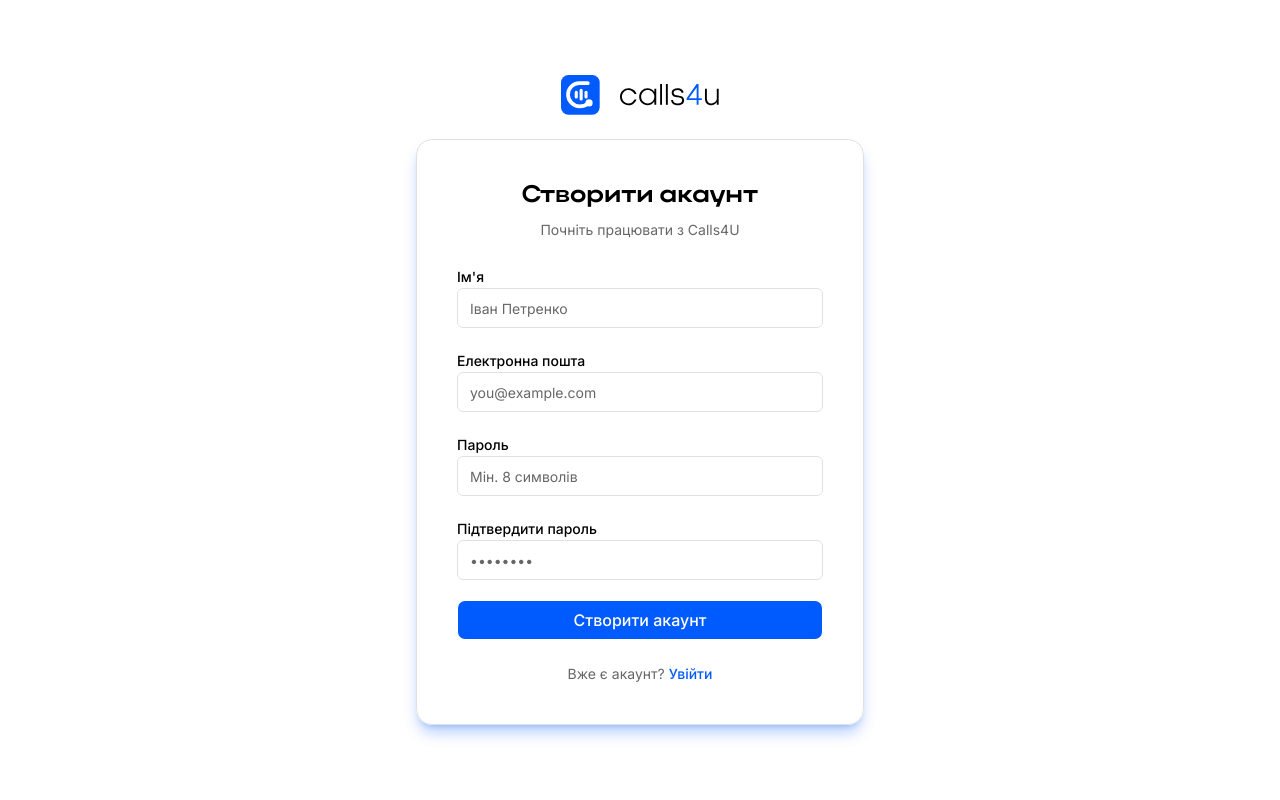
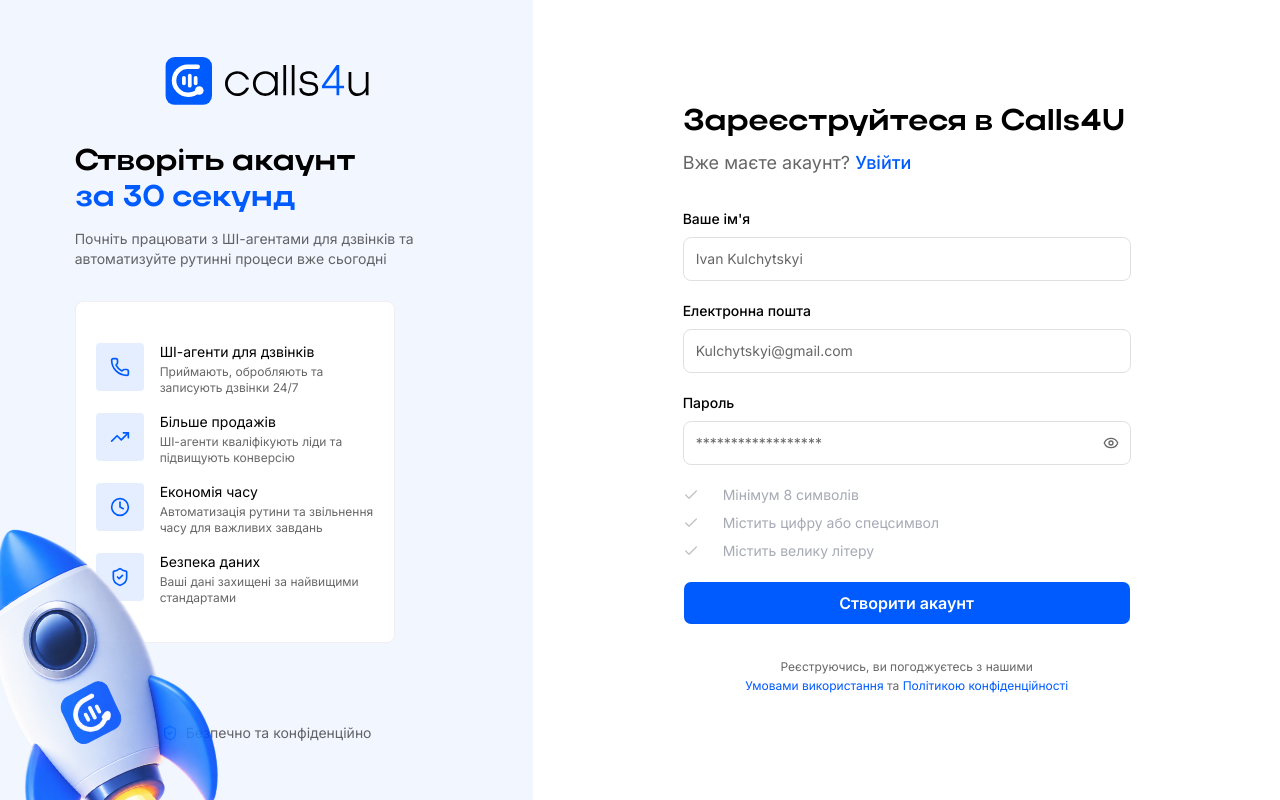
Before and after one commit to sales-ai-agents/sales-agent-landing, a Next.js app: page /sign-up in a window 1280 px wide. Built offline with nearby package versions, Linux system fonts and the light colour scheme; no server answers.

Commit message:
feat: sign in & sign-up page new UI

```diff
--- a/src/app/(auth)/layout.tsx
+++ b/src/app/(auth)/layout.tsx
@@ -1,9 +1,22 @@
+"use client";
+
 import React from "react";
+import { usePathname } from "next/navigation";
+
+import { AuthMarketingPanel } from "@/components/auth/auth-marketing-panel";
 
 export default function AuthLayout({ children }: { children: React.ReactNode }) {
+  const pathname = usePathname();
+  const variant = pathname === "/sign-up" ? "sign-up" : "sign-in";
+
   return (
-    <div className="font-body">
-      <main>{children}</main>
+    <div className="font-body flex min-h-screen">
+      <aside className="hidden lg:flex lg:w-1/2 xl:w-5/12">
+        <AuthMarketingPanel variant={variant} />
+      </aside>
+      <main className="flex w-full items-center justify-center px-4 py-8 lg:w-1/2 xl:w-7/12">
+        {children}
+      </main>
     </div>
   );
 }
--- a/src/app/(auth)/sign-in/page.tsx
+++ b/src/app/(auth)/sign-in/page.tsx
@@ -1,19 +1,20 @@
 "use client";
 
 import Link from "next/link";
-import Image from "next/image";
 import { useRouter } from "next/navigation";
 import { useForm } from "react-hook-form";
 import { zodResolver } from "@hookform/resolvers/zod";
 import { toast } from "sonner";
+
 import { Button } from "@/components/ui/button";
 import { Input } from "@/components/ui/input";
 import { Label } from "@/components/ui/label";
+import { PasswordInput } from "@/components/auth/password-input";
+import { SocialLoginButtons } from "@/components/auth/social-login-buttons";
 import { signInSchema, type SignInFormData } from "@/lib/schemas";
 import { useLogin } from "@/lib/hooks/use-auth";
 import { ApiError } from "@/lib/api-client";
 import { resolveErrorMessage, AUTH_ERROR_MESSAGES } from "@/lib/error-messages";
-import { SocialLoginButtons } from "@/components/auth/social-login-buttons";
 
 export default function SignInPage() {
   const router = useRouter();
@@ -48,60 +49,64 @@
   };
 
   return (
-    <div className="flex min-h-screen items-center justify-center px-4">
     <div className="w-full max-w-md">
-        <div className="mb-6 flex items-center justify-center gap-5">
-          <Image
-            src="/image/Logo.svg"
-            alt="Calls4u.ai logo"
-            width={40}
-            height={40}
-            className="h-auto w-auto"
-          />
-          <Image
-            src="/image/calls4u.svg"
-            alt="Calls4u.ai"
-            width={40}
-            height={40}
-            className="h-auto w-auto"
-          />
-        </div>
-
-        <div className="border-border shadow-primary/30 rounded-2xl border p-6 shadow-lg backdrop-blur-lg sm:p-10">
-          <div className="mb-6 text-center">
-            <h2 className="font-display text-2xl font-bold">З поверненням</h2>
-            <p className="font-body text-muted-foreground mt-2 text-sm">
-              Увійдіть у свій акаунт Calls4U
+      <div className="mb-8">
+        <h2 className="font-display text-2xl font-bold sm:text-3xl">Увійти у свій акаунт</h2>
+        <p className="text-muted-foreground mt-2 text-lg">
+          Немає акаунту?{" "}
+          <Link href="/sign-up" className="text-primary font-medium hover:underline">
+            Зареєструватися
+          </Link>
         </p>
       </div>
 
       <form onSubmit={handleSubmit(onSubmit)} className="space-y-5">
-            <div className="space-y-2">
+        <div className="flex flex-col gap-2">
           <Label htmlFor="email">Електронна пошта</Label>
-              <Input id="email" type="email" placeholder="you@example.com" {...register("email")} />
+          <Input
+            id="email"
+            type="email"
+            placeholder="you@example.com"
+            className="h-11 rounded-lg"
+            {...register("email")}
+          />
           {errors.email && (
             <p role="alert" className="text-sm text-red-600">
               {errors.email.message}
             </p>
           )}
         </div>
-            <div className="space-y-2">
+
+        <div className="flex flex-col gap-2">
           <Label htmlFor="password">Пароль</Label>
-              <Input
-                id="password"
-                type="password"
-                placeholder="••••••••"
-                {...register("password")}
-              />
+          <PasswordInput id="password" placeholder="******************" {...register("password")} />
           {errors.password && (
             <p role="alert" className="text-sm text-red-600">
               {errors.password.message}
             </p>
           )}
         </div>
+
+        <div className="flex items-center justify-between">
+          <label className="flex cursor-pointer items-center gap-2 text-sm text-gray-400 select-none">
+            <input
+              type="checkbox"
+              className="text-primary focus:ring-primary h-4 w-4 rounded border-gray-300"
+              defaultChecked
+            />
+            <span>Запам&apos;ятати мене</span>
+          </label>
+          <Link
+            href="/forgot-password"
+            className="text-primary text-sm font-medium hover:underline"
+          >
+            Забули пароль?
+          </Link>
+        </div>
+
         <Button
           type="submit"
-              className="bg-primary hover:bg-primary/90 h-10 w-full rounded-lg text-base text-white"
+          className="bg-primary hover:bg-primary/90 h-11 w-full rounded-lg text-base font-semibold text-white"
           disabled={login.isPending}
         >
           {login.isPending ? "Вхід..." : "Увійти"}
@@ -112,14 +117,16 @@
         <SocialLoginButtons />
       </div>
 
-          <p className="font-body text-muted-foreground mt-4 text-center text-sm">
-            Немає акаунту?{" "}
-            <Link href="/sign-up" className="text-primary font-medium hover:underline">
-              Зареєструватися
+      <p className="text-muted-foreground mt-8 text-center text-xs leading-relaxed">
+        Реєструючись, ви погоджуєтесь з нашими <br />
+        <Link href="/terms" className="text-primary hover:underline">
+          Умовами використання
+        </Link>{" "}
+        та{" "}
+        <Link href="/privacy" className="text-primary hover:underline">
+          Політикою конфіденційності
         </Link>
       </p>
     </div>
-      </div>
-    </div>
   );
 }
--- a/src/app/(auth)/sign-up/page.tsx
+++ b/src/app/(auth)/sign-up/page.tsx
@@ -1,19 +1,30 @@
 "use client";
 
 import Link from "next/link";
-import Image from "next/image";
 import { useRouter } from "next/navigation";
 import { useForm } from "react-hook-form";
 import { zodResolver } from "@hookform/resolvers/zod";
 import { toast } from "sonner";
+import { Check } from "lucide-react";
+
 import { Button } from "@/components/ui/button";
 import { Input } from "@/components/ui/input";
 import { Label } from "@/components/ui/label";
+import { PasswordInput } from "@/components/auth/password-input";
+import { SocialLoginButtons } from "@/components/auth/social-login-buttons";
 import { signUpSchema, type SignUpFormData } from "@/lib/schemas";
 import { useRegister } from "@/lib/hooks/use-auth";
 import { ApiError } from "@/lib/api-client";
 import { resolveErrorMessage, AUTH_ERROR_MESSAGES } from "@/lib/error-messages";
-import { SocialLoginButtons } from "@/components/auth/social-login-buttons";
+
+const PASSWORD_REQUIREMENTS = [
+  { label: "Мінімум 8 символів", test: (value: string) => value.length >= 8 },
+  {
+    label: "Містить цифру або спецсимвол",
+    test: (value: string) => /[0-9!@#$%^&*()_+\-=[\]{};':"\\|,.<>/?]/.test(value),
+  },
+  { label: "Містить велику літеру", test: (value: string) => /[A-ZА-ЯІЇЄҐ]/.test(value) },
+] as const;
 
 export default function SignUpPage() {
   const router = useRouter();
@@ -22,6 +33,7 @@
   const {
     register,
     handleSubmit,
+    watch,
     formState: { errors },
   } = useForm<SignUpFormData>({
     resolver: zodResolver(signUpSchema),
@@ -29,9 +41,10 @@
       name: "",
       email: "",
       password: "",
-      confirmPassword: "",
     },
   });
+
+  const passwordValue = watch("password", "");
 
   const onSubmit = (data: SignUpFormData): void => {
     registerMutation.mutate(
@@ -57,83 +70,78 @@
   };
 
   return (
-    <div className="flex min-h-screen items-center justify-center px-4">
     <div className="w-full max-w-md">
-        <div className="mb-6 flex items-center justify-center gap-5">
-          <Image
-            src="/image/Logo.svg"
-            alt="Calls4u.ai logo"
-            width={40}
-            height={40}
-            className="h-auto w-auto"
-          />
-          <Image
-            src="/image/calls4u.svg"
-            alt="Calls4u.ai"
-            width={40}
-            height={40}
-            className="h-auto w-auto"
-          />
-        </div>
-
-        <div className="border-border shadow-primary/30 rounded-2xl border p-6 shadow-lg backdrop-blur-lg sm:p-10">
-          <div className="mb-6 text-center">
-            <h2 className="font-display text-2xl font-bold">Створити акаунт</h2>
-            <p className="font-body text-muted-foreground mt-2 text-sm">
-              Почніть працювати з Calls4U
+      <div className="mb-8">
+        <h2 className="font-display text-2xl font-bold sm:text-3xl">Зареєструйтеся в Calls4U</h2>
+        <p className="text-muted-foreground mt-2 text-lg">
+          Вже маєте акаунт?{" "}
+          <Link href="/sign-in" className="text-primary font-medium hover:underline">
+            Увійти
+          </Link>
         </p>
       </div>
 
       <form onSubmit={handleSubmit(onSubmit)} className="space-y-5">
-            <div className="space-y-2">
-              <Label htmlFor="name">Ім&apos;я</Label>
-              <Input id="name" placeholder="Іван Петренко" {...register("name")} />
+        <div className="flex flex-col gap-2">
+          <Label htmlFor="name">Ваше ім&apos;я</Label>
+          <Input
+            id="name"
+            placeholder="Ivan Kulchytskyi"
+            className="h-11 rounded-lg"
+            {...register("name")}
+          />
           {errors.name && (
             <p role="alert" className="text-sm text-red-600">
               {errors.name.message}
             </p>
           )}
         </div>
-            <div className="space-y-2">
+
+        <div className="flex flex-col gap-2">
           <Label htmlFor="email">Електронна пошта</Label>
-              <Input id="email" type="email" placeholder="you@example.com" {...register("email")} />
+          <Input
+            id="email"
+            type="email"
+            placeholder="Kulchytskyi@gmail.com"
+            className="h-11 rounded-lg"
+            {...register("email")}
+          />
           {errors.email && (
             <p role="alert" className="text-sm text-red-600">
               {errors.email.message}
             </p>
           )}
         </div>
-            <div className="space-y-2">
+
+        <div className="flex flex-col gap-2">
           <Label htmlFor="password">Пароль</Label>
-              <Input
-                id="password"
-                type="password"
-                placeholder="Мін. 8 символів"
-                {...register("password")}
-              />
+          <PasswordInput id="password" placeholder="******************" {...register("password")} />
           {errors.password && (
             <p role="alert" className="text-sm text-red-600">
               {errors.password.message}
             </p>
           )}
         </div>
-            <div className="space-y-2">
-              <Label htmlFor="confirmPassword">Підтвердити пароль</Label>
-              <Input
-                id="confirmPassword"
-                type="password"
-                placeholder="••••••••"
-                {...register("confirmPassword")}
+
+        <ul className="space-y-2" aria-label="Вимоги до пароля">
+          {PASSWORD_REQUIREMENTS.map(({ label, test }) => {
+            const passed = test(passwordValue);
+
+            return (
+              <li key={label} className="flex items-center gap-6 text-sm">
+                <Check
+                  className={`h-4 w-4 ${passed ? "text-green-600" : "text-muted-foreground/40"}`}
+                  aria-hidden="true"
                 />
-              {errors.confirmPassword && (
-                <p role="alert" className="text-sm text-red-600">
-                  {errors.confirmPassword.message}
-                </p>
-              )}
-            </div>
+                <span className={passed ? "text-gray-500" : "text-gray-500/60"}>{label}</span>
+              </li>
+            );
+          })}
+        </ul>
+
         <Button
           type="submit"
-              className="bg-primary hover:bg-primary/90 h-10 w-full rounded-lg text-base text-white"
+          className="bg-primary hover:bg-primary/90 h-11 w-full rounded-lg text-base font-semibold text-white"
           disabled={registerMutation.isPending}
         >
           {registerMutation.isPending ? "Створення акаунту..." : "Створити акаунт"}
@@ -144,14 +152,16 @@
         <SocialLoginButtons />
       </div>
 
-          <p className="font-body text-muted-foreground mt-4 text-center text-sm">
-            Вже є акаунт?{" "}
-            <Link href="/sign-in" className="text-primary font-medium hover:underline">
-              Увійти
+      <p className="text-muted-foreground mt-8 text-center text-xs leading-relaxed">
+        Реєструючись, ви погоджуєтесь з нашими <br />
+        <Link href="/terms" className="text-primary hover:underline">
+          Умовами використання
+        </Link>{" "}
+        та{" "}
+        <Link href="/privacy" className="text-primary hover:underline">
+          Політикою конфіденційності
         </Link>
       </p>
     </div>
-      </div>
-    </div>
   );
 }
--- /dev/null
+++ b/src/components/auth/auth-marketing-panel.tsx
@@ -0,0 +1,102 @@
+import Image from "next/image";
+import { Phone, TrendingUp, Clock, ShieldCheck } from "lucide-react";
+
+const BENEFITS = [
+  {
+    icon: Phone,
+    title: "ШІ-агенти для дзвінків",
+    description: "Приймають, обробляють та записують дзвінки 24/7",
+  },
+  {
+    icon: TrendingUp,
+    title: "Більше продажів",
+    description: "ШІ-агенти кваліфікують ліди та підвищують конверсію",
+  },
+  {
+    icon: Clock,
+    title: "Економія часу",
+    description: "Автоматизація рутини та звільнення часу для важливих завдань",
+  },
+  {
+    icon: ShieldCheck,
+    title: "Безпека даних",
+    description: "Ваші дані захищені за найвищими стандартами",
+  },
+] as const;
+
+interface AuthMarketingPanelProps {
+  variant?: "sign-in" | "sign-up";
+}
+
+export function AuthMarketingPanel({ variant = "sign-in" }: AuthMarketingPanelProps) {
+  return (
+    <div className="bg-primary/5 relative flex w-full flex-col items-center justify-center overflow-hidden p-8 xl:p-12">
+      <div className="flex items-center gap-3">
+        <Image
+          src="/image/Logo.svg"
+          alt="Calls4u.ai logo"
+          width={48}
+          height={48}
+          className="h-12 w-12"
+        />
+        <Image
+          src="/image/calls4u.svg"
+          alt="Calls4u"
+          width={120}
+          height={32}
+          className="h-8 w-auto"
+        />
+      </div>
+
+      <div className="mt-10">
+        {variant === "sign-in" ? (
+          <h1 className="font-display text-2xl xl:text-3xl">
+            Розумні <span className="text-primary">ШІ-агенти</span>
+            <br />
+            для ваших дзвінків
+          </h1>
+        ) : (
+          <h1 className="font-display text-2xl xl:text-3xl">
+            Створіть акаунт
+            <br />
+            <span className="text-primary">за 30 секунд</span>
+          </h1>
+        )}
+        <p className="text-muted-foreground mt-3 max-w-sm text-sm">
+          Почніть працювати з ШІ-агентами для дзвінків та автоматизуйте рутинні процеси вже сьогодні
+        </p>
+
+        <div className="border-border/50 mt-8 max-w-xs rounded-lg border bg-white px-5 py-9">
+          <div className="space-y-3">
+            {BENEFITS.map(({ icon: Icon, title, description }) => (
+              <div key={title} className="flex items-center gap-4">
+                <div className="bg-primary/10 flex h-12 w-12 shrink-0 items-center justify-center rounded">
+                  <Icon className="text-primary h-5 w-5" />
+                </div>
+                <div className="pt-1">
+                  <p className="text-sm font-normal">{title}</p>
+                  <p className="text-muted-foreground mt-0.5 text-xs">{description}</p>
+                </div>
+              </div>
+            ))}
+          </div>
+        </div>
+      </div>
+
+      <div className="mt-20 flex items-center gap-2">
+        <ShieldCheck className="text-primary h-4 w-4" />
+        <span className="text-muted-foreground text-sm">Безпечно та конфіденційно</span>
+      </div>
+
+      <div className="pointer-events-none absolute -bottom-40 -left-25 h-96 w-96">
+        <Image
+          src="/image/rocket.png"
+          alt="rocket"
+          fill
+          className="rotate-300 object-contain opacity-90"
+          aria-hidden="true"
+        />
+      </div>
+    </div>
+  );
+}
--- /dev/null
+++ b/src/components/auth/password-input.tsx
@@ -0,0 +1,39 @@
+"use client";
+
+import * as React from "react";
+import { Eye, EyeOff } from "lucide-react";
+
+import { Input } from "@/components/ui/input";
+
+interface PasswordInputProps extends Omit<React.InputHTMLAttributes<HTMLInputElement>, "type"> {
+  className?: string;
+}
+
+const PasswordInput = React.forwardRef<HTMLInputElement, PasswordInputProps>(
+  ({ className, ...props }, ref) => {
+    const [visible, setVisible] = React.useState(false);
+
+    return (
+      <div className="relative">
+        <Input
+          type={visible ? "text" : "password"}
+          className={`h-11 rounded-lg pr-10 ${className ?? ""}`}
+          ref={ref}
+          {...props}
+        />
+        <button
+          type="button"
+          className="text-muted-foreground hover:text-foreground absolute top-1/2 right-3 -translate-y-1/2 cursor-pointer transition-colors"
+          onClick={() => setVisible((prev) => !prev)}
+          aria-label={visible ? "Сховати пароль" : "Показати пароль"}
+          tabIndex={-1}
+        >
+          {visible ? <EyeOff className="h-4 w-4" /> : <Eye className="h-4 w-4" />}
+        </button>
+      </div>
+    );
+  }
+);
+PasswordInput.displayName = "PasswordInput";
+
+export { PasswordInput };
```
Also changed, not shown: src/components/auth/social-login-buttons.tsx (+4 -3 lines), src/lib/schemas.ts (+9 -11 lines), public/image/rocket.png (added). Lines whose indentation alone changed are shown as unchanged.
